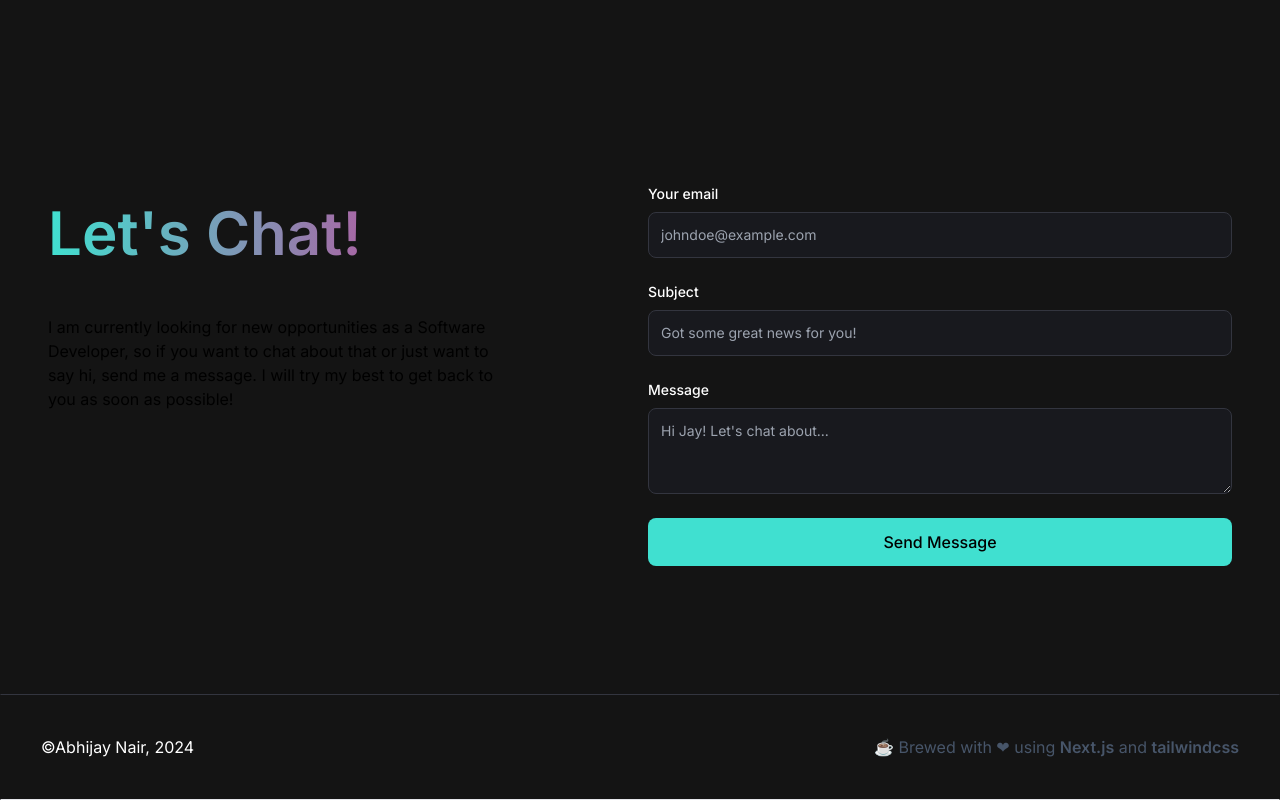
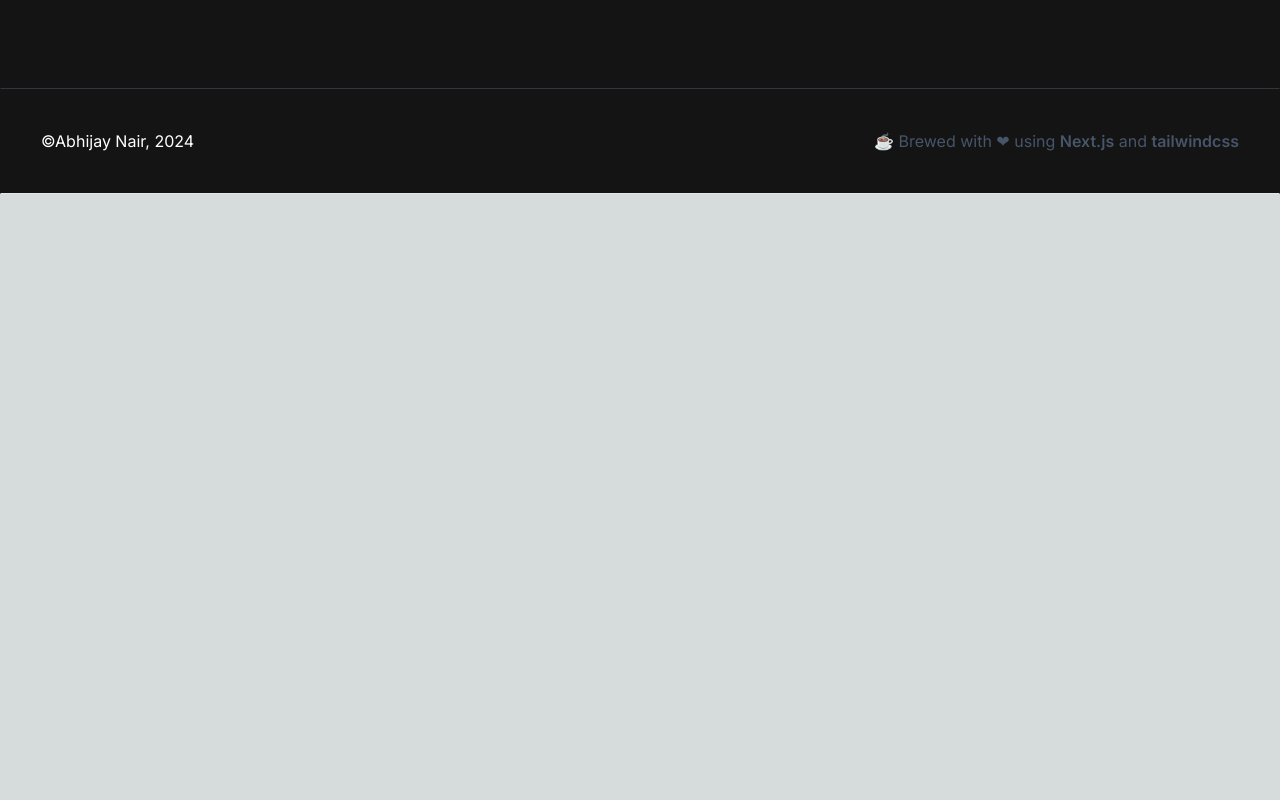
Before and after one commit to AbhijayNair/abhijaynair.github.io, a Next.js app: page / in a window 1280 px wide. Shown: the part 3000-3800 px from the top of the page. After the commit the page ends 3194 px from the top, so only its background shows below. Built offline with nearby package versions, Linux system fonts and the light colour scheme.

Commit message:
removed contact section

```diff
--- a/app/page.tsx
+++ b/app/page.tsx
@@ -18,7 +18,7 @@ export default function Home() {
           <ExperienceSection />
           <SkillsSection />
           <ProjectsSection />
-          <ContactSection />
+          {/* <ContactSection /> */}
         </div>
       </main>
       <Footer />
```
